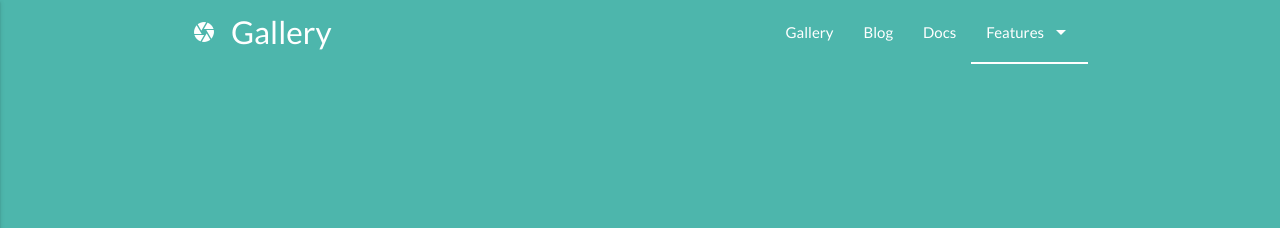
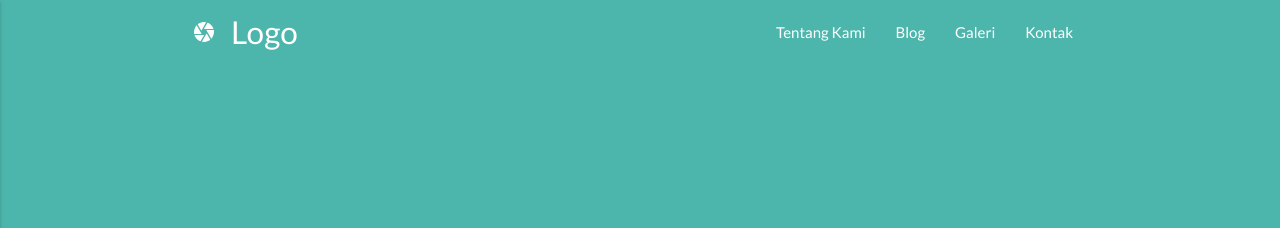
Before and after one commit to abraincode/frontend-senada, a website with bundled scripts: page index.html in a window 1280 px wide. Shown: the top 228 px of the page. Built offline with nearby package versions, Linux system fonts and the light colour scheme.

Commit message:
change menu name & title

```diff
--- a/index.html
+++ b/index.html
@@ -25,19 +25,13 @@
             <img src="//cdn.shopify.com/s/files/1/1775/8583/t/1/assets/cityscape-line2.png?11838297021386793225" alt="cityscape">
         </div>
         <div class="nav-wrapper db">
-            <a href="index.html" class="brand-logo"><i class="material-icons">camera</i>Gallery</a>
+            <a href="index.html" class="brand-logo"><i class="material-icons">camera</i>Logo</a>
             <a href="#" data-activates="nav-mobile" class="button-collapse"><i class="material-icons">menu</i></a>
             <ul class="bt hide-on-med-and-down">
-                <li><a href="/pages/demo">Gallery</a></li>
+                <li><a href="/pages/demo">Tentang Kami</a></li>
                 <li><a href="/pages/blog">Blog</a></li>
-                <li><a href="/pages/docs">Docs</a></li>
-                <li class="k"><a class='dropdown-button' href='#!' data-activates='feature-dropdown' data-belowOrigin="true" data-constrainWidth="false">Features<i class="material-icons bt">arrow_drop_down</i></a></li>
-            </ul>
-            <!-- Dropdown Structure -->
-            <ul id='feature-dropdown' class='dropdown-content'>
-                <li><a href="/pages/full-header">Fullscreen Header</a></li>
-                <li><a href="/pages/horizontal">Horizontal Style</a></li>
-                <li><a href="/pages/no-image">No Image Expand</a></li>
+                <li><a href="/pages/docs">Galeri</a></li>
+                <li><a href="/pages/docs">Kontak</a></li>
             </ul>
         </div>
         <div class="nav-header valign-wrapper">
```
